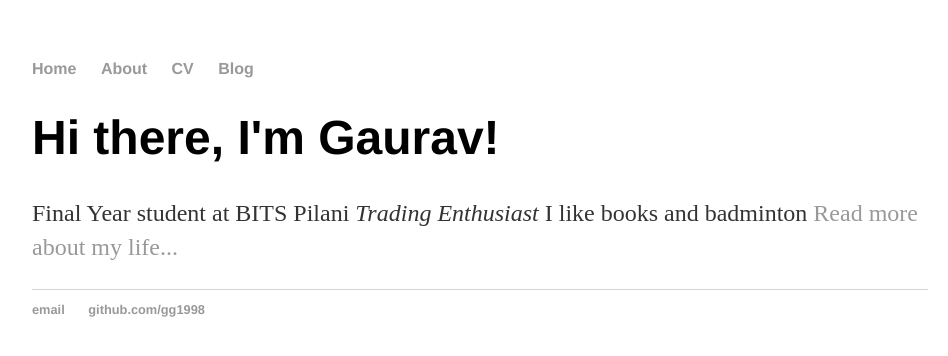
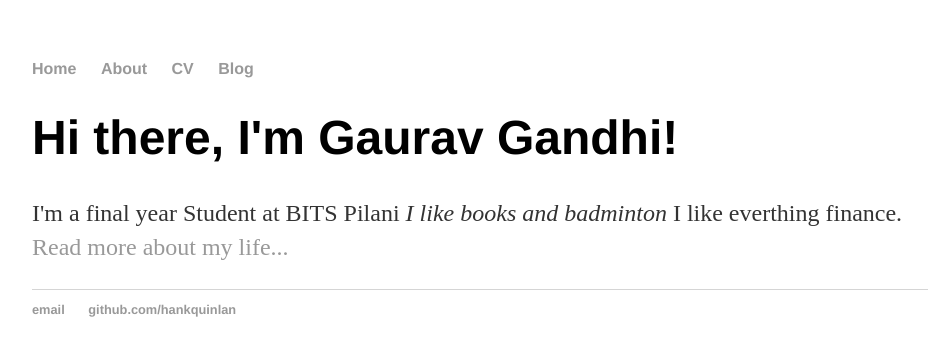
Before and after one commit to Gg1998/gg1998.github.io, a Jekyll site: the page built from index.html, in a window 1280 px wide. Shown: the top 356 px of the page, without its empty margins (160-1108 px from the left). Built offline with Jekyll 4.4.1, drawn with Linux system fonts in a browser that asks for light colours.

Commit message:
Update index.html

```diff
--- a/index.html
+++ b/index.html
@@ -1,30 +1,8 @@
-<!DOCTYPE html>
-<html>
-	<head>
-		<title>Gaurav Gandhi </title>
-		<!-- link to main stylesheet -->
-		<link rel="stylesheet" type="text/css" href="/css/main.css">
-	</head>
-	<body>
-		<nav>
-    		<ul>
-        		<li><a href="/">Home</a></li>
-	        	<li><a href="/about">About</a></li>
-        		<li><a href="/cv">CV</a></li>
-        		<li><a href="/blog">Blog</a></li>
-    		</ul>
-		</nav>
-		<div class="container">
-    		<div class="blurb">
-        		<h1>Hi there, I'm Gaurav!</h1>
-				<p>Final Year student at BITS Pilani <em> Trading Enthusiast</em> I like books and badminton <a href="/about">Read more about my life...</a></p>
-    		</div><!-- /.blurb -->
-		</div><!-- /.container -->
-		<footer>
-    		<ul>
-        		<li><a href="mailto:ggandhi026@gmail.com">email</a></li>
-        		<li><a href="https://github.com/gg1998">github.com/gg1998</a></li>
-			</ul>
-		</footer>
-	</body>
-</html>
+---
+layout: default
+title: Gaurav Gandhi, Final Year Student
+---
+<div class="blurb">
+	<h1>Hi there, I'm Gaurav Gandhi!</h1>
+	<p>I'm a final year Student at BITS Pilani <em> I like books and badminton </em> I like everthing finance. <a href="/about">Read more about my life...</a></p>
+</div><!-- /.blurb -->
```
